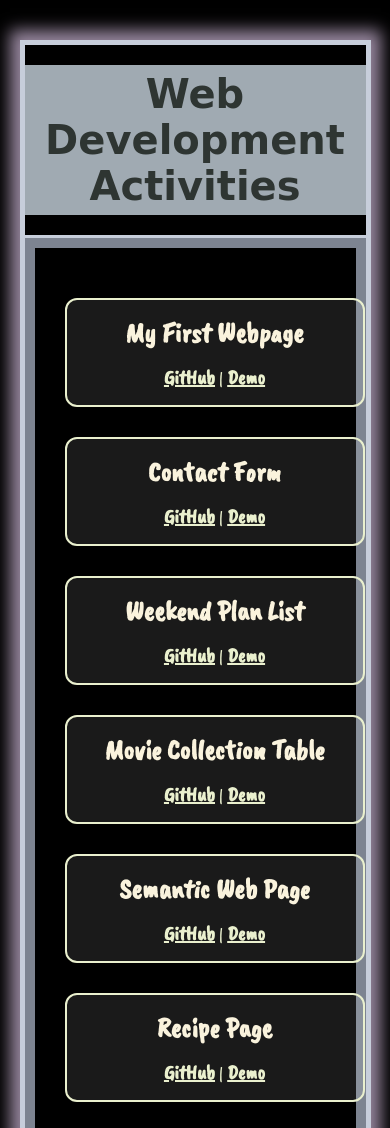
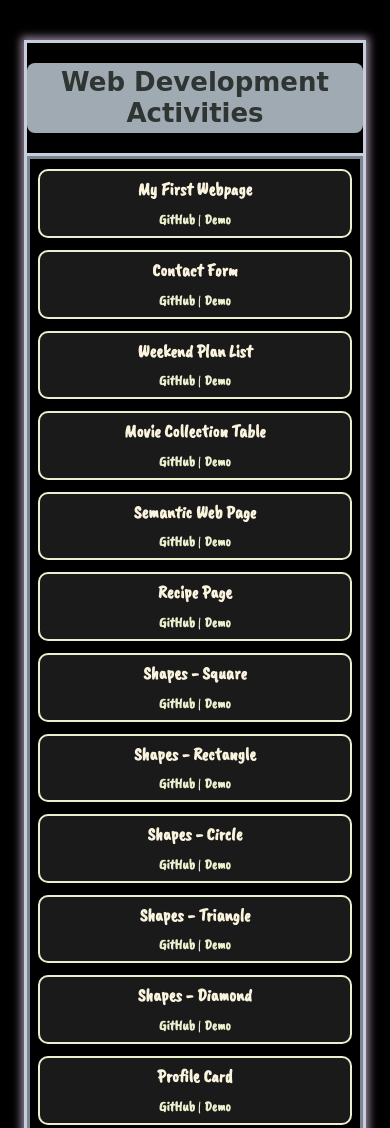
Before and after one commit to Somya1503/WebDev-Activities, a plain HTML site: page index.html in a window 390 px wide. Shown: the top 1128 px of the page. Drawn offline with nearby package versions, Linux system fonts and the light colour scheme; a web font is replaced by a local one.

Commit message:
made changes

```diff
--- a/index.html
+++ b/index.html
@@ -2,7 +2,7 @@
 <html lang="en">
 <head>
   <meta charset="UTF-8" />
-  <meta name="viewport" content="width=device-width, initial-scale=1" />
+  <meta name="viewport" content="width=device-width, initial-scale=1.0, maximum-scale=1.0" />
   <title>Web Development Activities - Somya Gupta</title>
 
   <link href="https://fonts.googleapis.com/css2?family=Fascinate&family=Caveat+Brush&display=swap" rel="stylesheet" />
@@ -49,6 +49,7 @@
       color: #2e3532;
       padding: 10px;
       user-select: none;
+      border-radius: 8px;
     }
 
     nav {
@@ -61,6 +62,7 @@
       justify-content: center;
       gap: 40px;
       padding: 15px 0;
+      flex-wrap: wrap;
     }
 
     nav a {
@@ -121,16 +123,12 @@
       user-select: none;
     }
 
-    .project-card p {
-      margin-bottom: 20px;
-      color: #A6B1E1;
-    }
-
     .project-card a {
       color: #EAF0CE;
       font-weight: bold;
       font-size: 28px;
       user-select: none;
+      text-decoration: none;
     }
 
     .project-card a:hover {
@@ -149,7 +147,7 @@
       user-select: none;
     }
 
-    /* Responsive */
+    /* Tablet screens */
     @media (max-width: 1024px) {
       body {
         font-size: 85px;
@@ -177,6 +175,7 @@
       }
     }
 
+    /* Small phones */
     @media (max-width: 600px) {
       body {
         font-size: 40px;
@@ -211,6 +210,66 @@
         padding: 10px 0;
       }
     }
+
+    /* Extra small phones (Galaxy S8+, iPhone 12 Pro Portrait) */
+    @media (max-width: 480px) {
+      body {
+        font-size: 22px;
+        padding: 0 5px;
+      }
+
+      .container {
+        border-width: 3px;
+        box-shadow: 0 0 8px 3px #94849B;
+      }
+
+      header h1 {
+        font-size: 26px;
+        padding: 4px;
+        line-height: 1.2;
+      }
+
+      main {
+        padding: 10px 8px;
+        border-width: 3px;
+      }
+
+      main h1 {
+        font-size: 26px;
+        margin-bottom: 10px;
+        line-height: 1.2;
+      }
+
+      .project-grid {
+        gap: 12px;
+      }
+
+      .project-card {
+        font-size: 14px;
+        padding: 8px;
+        border-radius: 10px;
+      }
+
+      .project-card h2 {
+        font-size: 18px;
+        margin-bottom: 10px;
+        line-height: 1.2;
+      }
+
+      .project-card a {
+        font-size: 14px;
+        display: inline-block;
+      }
+
+      nav a {
+        font-size: 16px;
+      }
+
+      footer {
+        font-size: 14px;
+        padding: 6px 3px;
+      }
+    }
   </style>
 </head>
 <body>
@@ -220,88 +279,106 @@
     <header>
       <h1>Web Development Activities</h1>
     </header>
+
     <main>
+      <div class="project-grid">
 
-      <div class="project-grid">
         <div class="project-card">
           <h2>My First Webpage</h2>
-       <a href="https://github.com/Somya1503/WebDev-Activities/blob/main/c1.html" target="_blank">GitHub</a> | <a href="c1.html" target="_blank">Demo</a>
+          <a href="https://github.com/Somya1503/WebDev-Activities/blob/main/c1.html" target="_blank">GitHub</a> |
+          <a href="c1.html" target="_blank">Demo</a>
         </div>
 
         <div class="project-card">
           <h2>Contact Form</h2>
-          <a href="https://github.com/Somya1503/WebDev-Activities/blob/main/c2-form.html" target="_blank">GitHub</a> | <a href="c2-form.html" target="_blank">Demo</a>
+          <a href="https://github.com/Somya1503/WebDev-Activities/blob/main/c2-form.html" target="_blank">GitHub</a> |
+          <a href="c2-form.html" target="_blank">Demo</a>
         </div>
 
         <div class="project-card">
           <h2>Weekend Plan List</h2>
-          <a href="https://github.com/Somya1503/WebDev-Activities/blob/main/c2-list.html" target="_blank">GitHub</a> | <a href="c2-list.html" target="_blank">Demo</a>
+          <a href="https://github.com/Somya1503/WebDev-Activities/blob/main/c2-list.html" target="_blank">GitHub</a> |
+          <a href="c2-list.html" target="_blank">Demo</a>
         </div>
 
         <div class="project-card">
           <h2>Movie Collection Table</h2>
-          <a href="https://github.com/Somya1503/WebDev-Activities/blob/main/c2-table.html" target="_blank">GitHub</a> | <a href="c2-table.html" target="_blank">Demo</a>
+          <a href="https://github.com/Somya1503/WebDev-Activities/blob/main/c2-table.html" target="_blank">GitHub</a> |
+          <a href="c2-table.html" target="_blank">Demo</a>
         </div>
 
         <div class="project-card">
           <h2>Semantic Web Page</h2>
-          <a href="https://github.com/Somya1503/WebDev-Activities/blob/main/c3-activity.html" target="_blank">GitHub</a> | <a href="c3-activity.html" target="_blank">Demo</a>
+          <a href="https://github.com/Somya1503/WebDev-Activities/blob/main/c3-activity.html" target="_blank">GitHub</a> |
+          <a href="c3-activity.html" target="_blank">Demo</a>
         </div>
 
         <div class="project-card">
           <h2>Recipe Page</h2>
-          <a href="https://github.com/Somya1503/WebDev-Activities/blob/main/c4-recipe.html" target="_blank">GitHub</a> | <a href="c4-recipe.html" target="_blank">Demo</a>
+          <a href="https://github.com/Somya1503/WebDev-Activities/blob/main/c4-recipe.html" target="_blank">GitHub</a> |
+          <a href="c4-recipe.html" target="_blank">Demo</a>
         </div>
 
         <div class="project-card">
-          <h2>Shapes-Square</h2>
-          <a href="https://github.com/Somya1503/WebDev-Activities/blob/main/c6-square.html" target="_blank">GitHub</a> | <a href="c6-square.html" target="_blank">Demo</a>
+          <h2>Shapes - Square</h2>
+          <a href="https://github.com/Somya1503/WebDev-Activities/blob/main/c6-square.html" target="_blank">GitHub</a> |
+          <a href="c6-square.html" target="_blank">Demo</a>
         </div>
 
         <div class="project-card">
-          <h2>Shapes-Rectangle</h2>
-          <a href="https://github.com/Somya1503/WebDev-Activities/blob/main/c6%20rectangle.html" target="_blank">GitHub</a> | <a href="c6 rectangle.html" target="_blank">Demo</a>
+          <h2>Shapes - Rectangle</h2>
+          <a href="https://github.com/Somya1503/WebDev-Activities/blob/main/c6%20rectangle.html" target="_blank">GitHub</a> |
+          <a href="c6 rectangle.html" target="_blank">Demo</a>
         </div>
 
         <div class="project-card">
-          <h2>Shapes-Circle</h2>
-          <a href="https://github.com/Somya1503/WebDev-Activities/blob/main/c6-circle.html" target="_blank">GitHub</a> | <a href="c6-circle.html" target="_blank">Demo</a>
+          <h2>Shapes - Circle</h2>
+          <a href="https://github.com/Somya1503/WebDev-Activities/blob/main/c6-circle.html" target="_blank">GitHub</a> |
+          <a href="c6-circle.html" target="_blank">Demo</a>
         </div>
 
         <div class="project-card">
-          <h2>Shapes-Triangle</h2>
-          <a href="https://github.com/Somya1503/WebDev-Activities/blob/main/c6-triangle.html" target="_blank">GitHub</a> | <a href="c6-triangle.html" target="_blank">Demo</a>
+          <h2>Shapes - Triangle</h2>
+          <a href="https://github.com/Somya1503/WebDev-Activities/blob/main/c6-triangle.html" target="_blank">GitHub</a> |
+          <a href="c6-triangle.html" target="_blank">Demo</a>
         </div>
 
         <div class="project-card">
-          <h2>Shapes-Diamond</h2>
-          <a href="https://github.com/Somya1503/WebDev-Activities/blob/main/c6-diamond.html" target="_blank">GitHub</a> | <a href="c6-diamond.html" target="_blank">Demo</a>
+          <h2>Shapes - Diamond</h2>
+          <a href="https://github.com/Somya1503/WebDev-Activities/blob/main/c6-diamond.html" target="_blank">GitHub</a> |
+          <a href="c6-diamond.html" target="_blank">Demo</a>
         </div>
 
         <div class="project-card">
           <h2>Profile Card</h2>
-          <a href="https://github.com/Somya1503/WebDev-Activities/blob/main/c7-profilecard.html" target="_blank">GitHub</a> | <a href="c7-profilecard.html" target="_blank">Demo</a>
+          <a href="https://github.com/Somya1503/WebDev-Activities/blob/main/c7-profilecard.html" target="_blank">GitHub</a> |
+          <a href="c7-profilecard.html" target="_blank">Demo</a>
         </div>
 
         <div class="project-card">
           <h2>Dog Gallery</h2>
-          <a href="https://github.com/Somya1503/WebDev-Activities/blob/main/dog_gallery.html" target="_blank">GitHub</a> | <a href="dog_gallery.html" target="_blank">Demo</a>
+          <a href="https://github.com/Somya1503/WebDev-Activities/blob/main/dog_gallery.html" target="_blank">GitHub</a> |
+          <a href="dog_gallery.html" target="_blank">Demo</a>
         </div>
 
         <div class="project-card">
           <h2>Grid</h2>
-          <a href="https://github.com/Somya1503/WebDev-Activities/blob/main/grid.html" target="_blank">GitHub</a> | <a href="grid.html" target="_blank">Demo</a>
+          <a href="https://github.com/Somya1503/WebDev-Activities/blob/main/grid.html" target="_blank">GitHub</a> |
+          <a href="grid.html" target="_blank">Demo</a>
         </div>
 
         <div class="project-card">
           <h2>Ferris Wheel</h2>
-          <a href="https://github.com/Somya1503/WebDev-Activities/blob/main/ferris_wheel.html" target="_blank">GitHub</a> | <a href="ferris_wheel.html" target="_blank">Demo</a>
+          <a href="https://github.com/Somya1503/WebDev-Activities/blob/main/ferris_wheel.html" target="_blank">GitHub</a> |
+          <a href="ferris_wheel.html" target="_blank">Demo</a>
         </div>
 
         <div class="project-card">
           <h2>Moon Orbit</h2>
-          <a href="https://github.com/Somya1503/WebDev-Activities/blob/main/moon_earth.html" target="_blank">GitHub</a> | <a href="moon_earth.html" target="_blank">Demo</a>
+          <a href="https://github.com/Somya1503/WebDev-Activities/blob/main/moon_earth.html" target="_blank">GitHub</a> |
+          <a href="moon_earth.html" target="_blank">Demo</a>
         </div>
+
       </div>
     </main>
 
```
